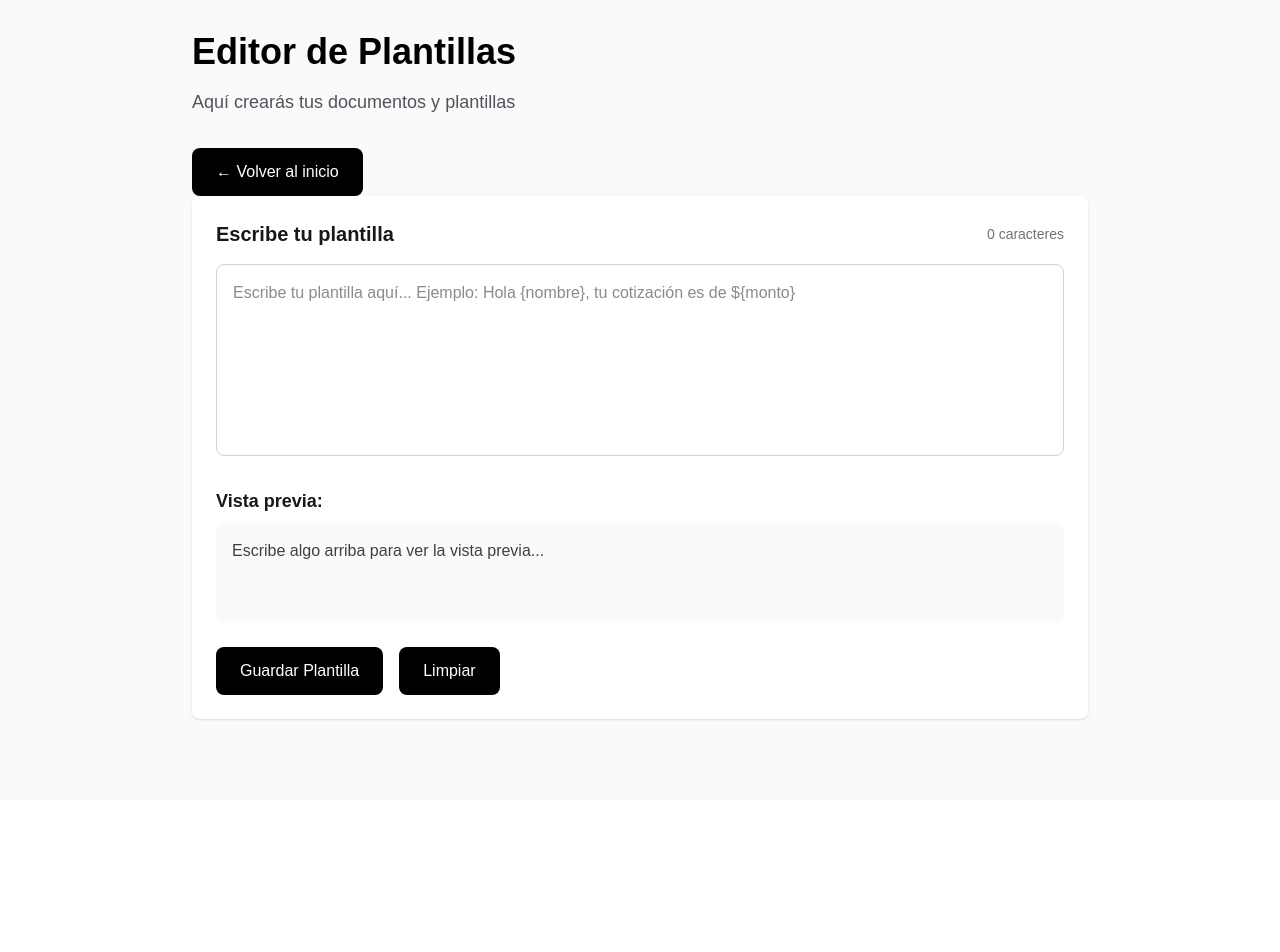
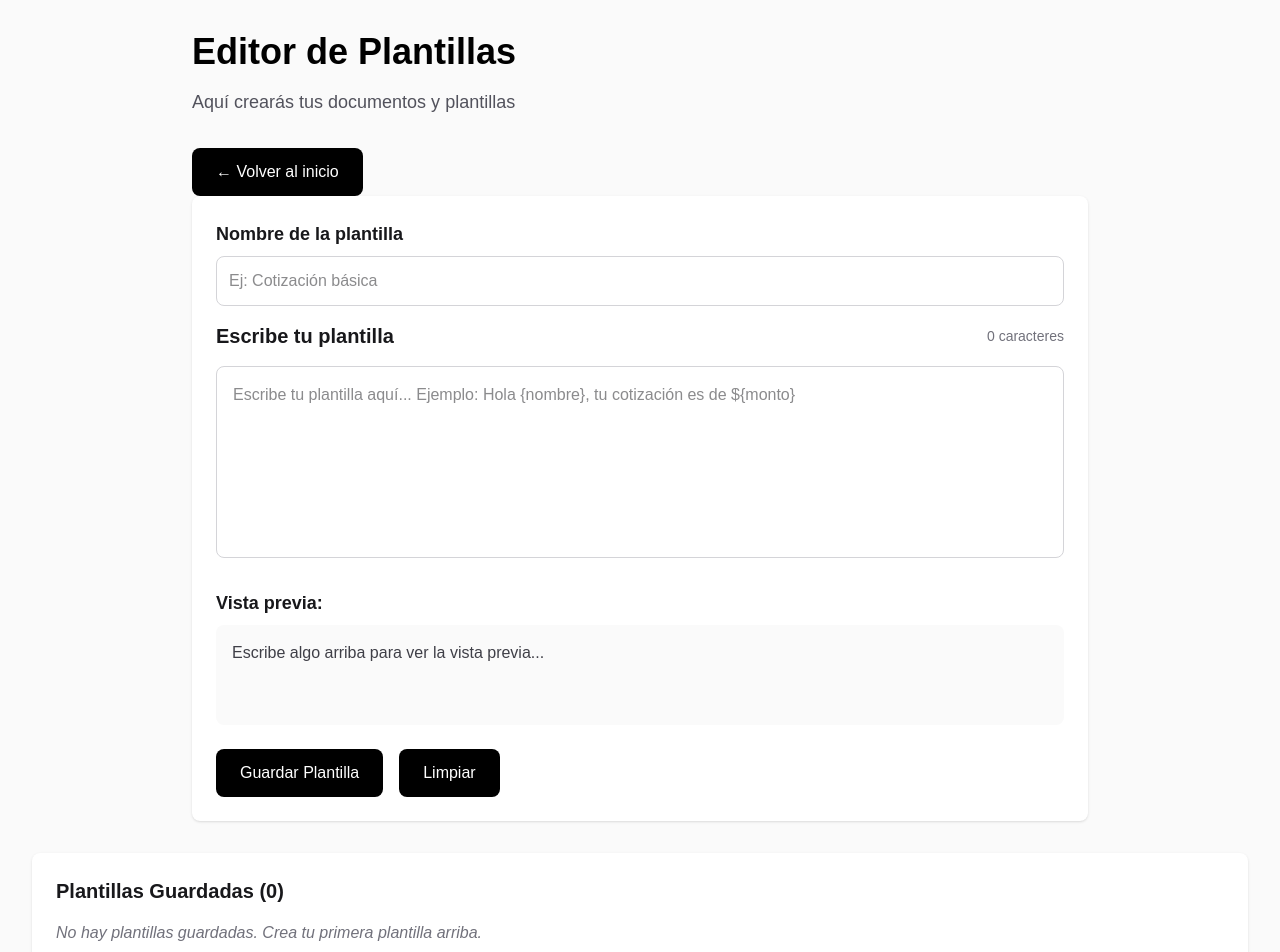
Before and after one commit to Leafarexx/GeneraDocs-Proyect, a Next.js app: page /editor in a window 1280 px wide. Shown: the top 952 px of the page. Before the commit the page ends 800 px from the top, so only its background shows below. Built offline with nearby package versions, Linux system fonts and the light colour scheme.

Commit message:
dia 6 - sistema de plantillas con lista y carga

```diff
--- a/app/editor/page.tsx
+++ b/app/editor/page.tsx
@@ -6,6 +6,27 @@ import Button from "../components/button";
 
 export default function EditorPage() {
     const [texto, setTexto] = useState('')
+    const [nombre, setNombre] = useState('')
+    const [plantillas, setPlantillas] = useState([])
+
+    const guardarPlantilla = () => {
+        if (texto.trim() === '' || nombre.trim() === '') {
+            alert('Por favor escribe un nombre y contenido para la plantilla')
+            return
+        }
+
+        const nuevaPlantilla = {
+            id: Date.now(),
+            nombre: nombre,
+            contenido: texto
+        }
+
+        setPlantillas([...plantillas, nuevaPlantilla])
+        setTexto('')
+        setNombre('')
+        alert('¡Plantilla guardada!')
+    }
+
   return (
     <div className="min-h-screen bg-zinc-50 dark:bg-black p-8">
       <div className="max-w-4xl mx-auto">
@@ -19,6 +40,18 @@ export default function EditorPage() {
             <Button texto="← Volver al inicio" />
         </Link>
         <div className="bg-white dark:bg-zinc-900 rounded-lg p-6 shadow-sm">
+            <div className="mb-4">
+                <label className="block text-lg font-semibold text-zinc-900 dark:text-zinc-100 mb-2">
+                    Nombre de la plantilla
+                </label>
+                <input
+                    type="text"
+                    value={nombre}
+                    onChange={(e) => setNombre(e.target.value)}
+                    placeholder="Ej: Cotización básica"
+                    className="w-full p-3 border border-zinc-300 dark:border-zinc-700 rounded-lg bg-white dark:bg-zinc-800 text-zinc-900 dark:text-white focus:outline-none focus:ring-2 focus:ring-black dark:focus:ring-white"
+                />
+            </div>
             <div className="flex justify-between items-center mb-4">
                 <h2 className="text-xl font-semibold text-zinc-900 dark:text-white">
                     Escribe tu plantilla
@@ -47,16 +80,57 @@ export default function EditorPage() {
                 <div className="mt-6 flex gap-4">
                     <Button
                         texto="Guardar Plantilla"
-                        onClick={() => alert('Plantilla guardada: ' + texto)}
+                        onClick={guardarPlantilla}
                     />
                     <Button
                         texto="Limpiar"
-                        onClick={() => setTexto('')}
+                        onClick={() => {
+                        setTexto('')
+                        setNombre('')
+                        }}
                     />
                 </div>
             </div>
         </div>
       </div>
+      {/* Lista de plantillas guardadas */}
+        <div className="mt-8 bg-white dark:bg-zinc-900 rounded-lg p-6 shadow-sm">
+        <h2 className="text-xl font-semibold text-zinc-900 dark:text-white mb-4">
+            Plantillas Guardadas ({plantillas.length})
+        </h2>
+
+        {plantillas.length === 0 ? (
+            <p className="text-zinc-500 italic">
+            No hay plantillas guardadas. Crea tu primera plantilla arriba.
+            </p>
+            ) : (
+                <div className="space-y-3">
+                {plantillas.map((plantilla) => (
+                    <div
+                    key={plantilla.id}
+                    className="p-4 border border-zinc-200 dark:border-zinc-700 rounded-lg hover:bg-zinc-50 dark:hover:bg-zinc-800 transition-colors"
+                    >
+                    <div className="flex justify-between items-start mb-2">
+                        <h3 className="font-semibold text-zinc-900 dark:text-white">
+                        {plantilla.nombre}
+                        </h3>
+                        <Button
+                        texto="Cargar"
+                        onClick={() => {
+                            setNombre(plantilla.nombre)
+                            setTexto(plantilla.contenido)
+                        }}
+                        />
+                    </div>
+                    <p className="text-sm text-zinc-600 dark:text-zinc-400">
+                        {plantilla.contenido.substring(0, 100)}
+                        {plantilla.contenido.length > 100 ? '...' : ''}
+                    </p>
+                    </div>
+                ))}
+                </div>
+            )}
+        </div>
     </div>
   )
 }
```
